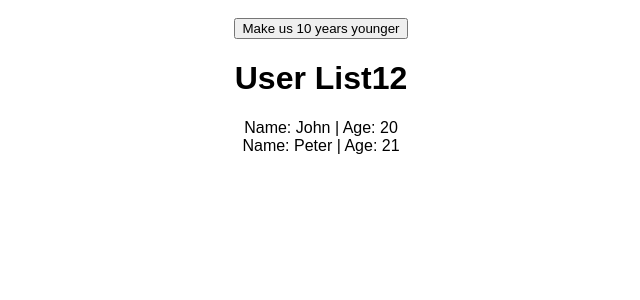
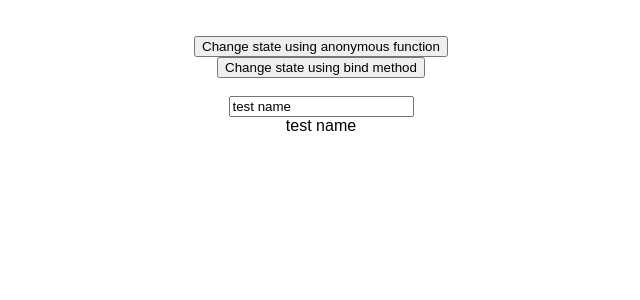
Before and after one commit to zosyk/techsith_react, a React (Create React App) app: page / in a window 1280 px wide. Shown: the top 300 px of the page, without its empty margins (319-959 px from the left). Built offline with nearby package versions, Linux system fonts and the light colour scheme.

Commit message:
added event handling

```diff
--- a/src/App.js
+++ b/src/App.js
@@ -1,15 +1,33 @@
 import React, { Component } from 'react';
 import './App.css';
-import Users from "./users/Users";
-
-
-
 
 class App extends Component {
+    state = {
+        name: "test name"
+    };
+
+    changeName = (newName) => {
+        this.setState({
+            name: newName
+        });
+    };
+
+    changeNameFromInput = (event) => {
+        this.setState({
+            name: event.target.value
+        });
+    };
+
   render() {
     return (
         <div className="App">
-            <Users title="Users List"/>
+            <br/><br/>
+            <button onClick={() => this.changeName("anon func")}>Change state using anonymous function</button>
+            <br/>
+            <button onClick={this.changeName.bind(this, "bind")}>Change state using bind method</button>
+            <br/><br/>
+            <input type="text"  onChange={this.changeNameFromInput} value={this.state.name}/>
+            <div>{this.state.name}</div>
         </div>
     );
   }
```
